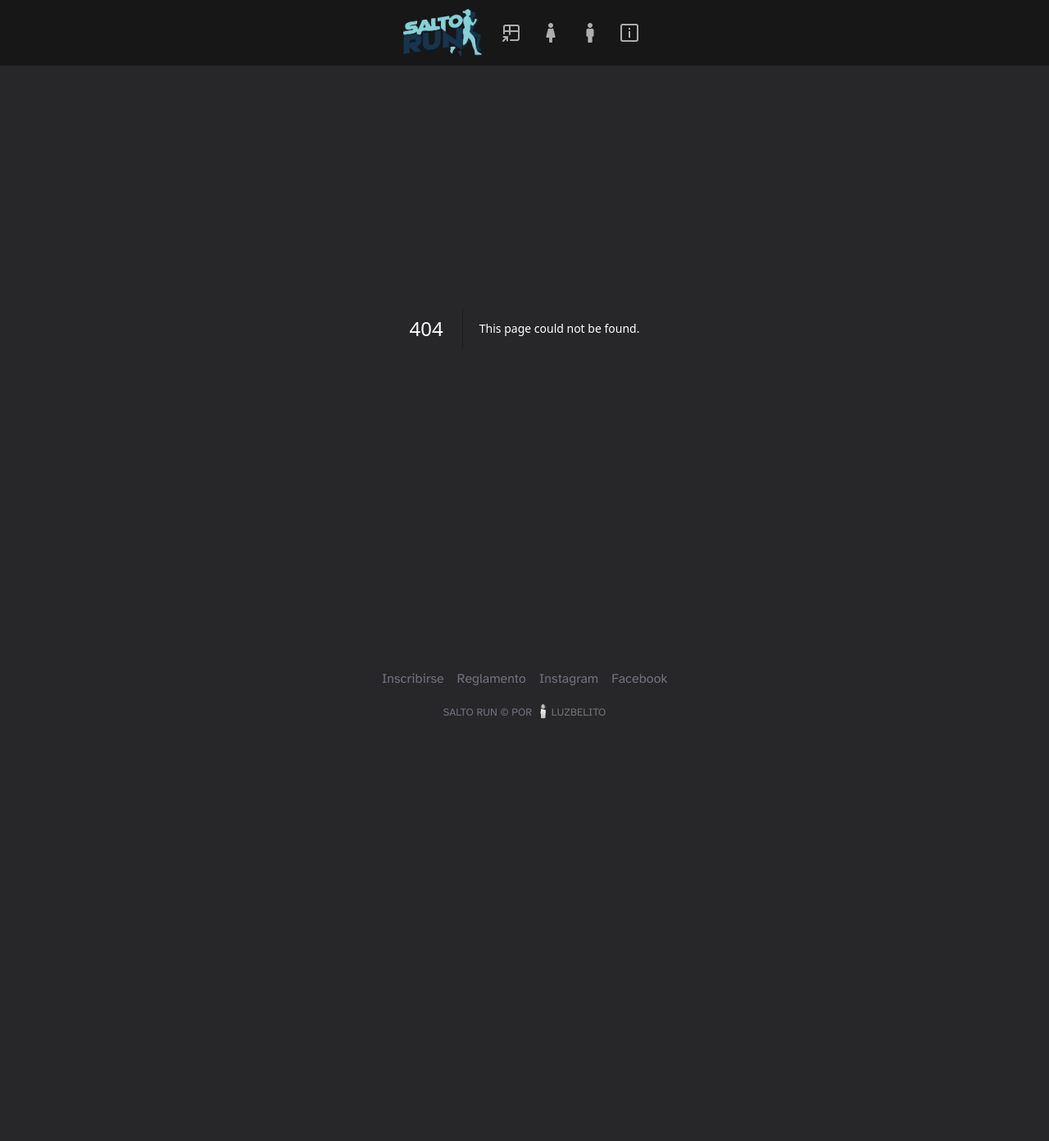
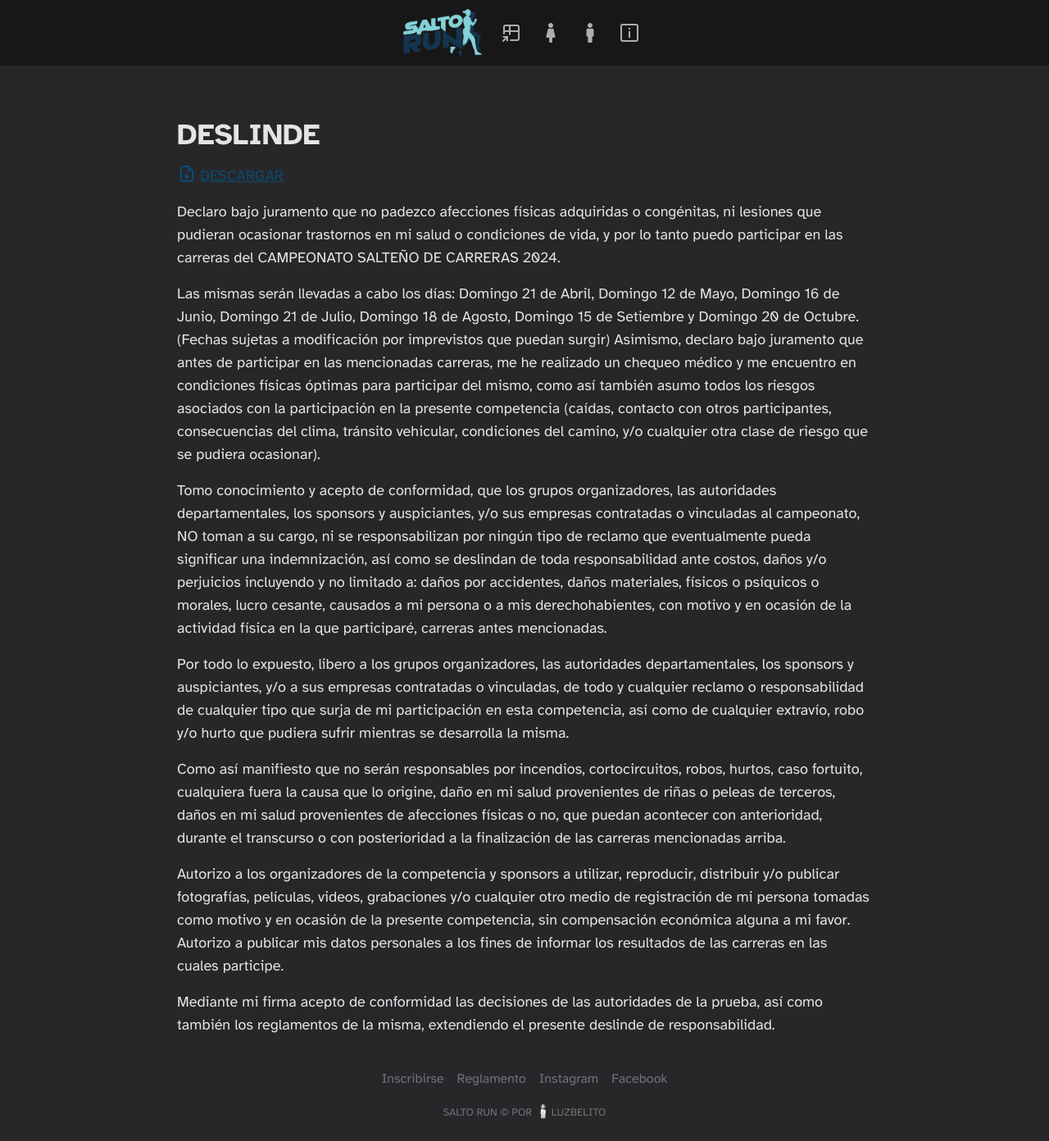
Before and after one commit to riberojuanca/saltorun, a Next.js app: page /deslinde in a window 1280 px wide. Before the commit this address had no page. Shown: the whole page at 82% size. Before the commit the page ends 904 px from the top, so only its background shows below. Built offline with nearby package versions, Linux system fonts and the light colour scheme.

Commit message:
Deslinde page was created

```diff
--- /dev/null
+++ b/src/app/deslinde/page.jsx
@@ -0,0 +1,82 @@
+import React from "react";
+import Link from "next/link";
+import { TbFileDownload } from "react-icons/tb";
+
+function deslinde() {
+  return (
+    <main className=" font-light p-6 text-zinc-200 flex flex-col gap-4 ms-auto me-auto max-w-4xl text-lg">
+      <h1 className="mt-6 font-semibold text-4xl">DESLINDE</h1>
+      <Link
+        className="w-fit flex items-center gap-1 underline text-sky-900 hover:brightness-110"
+        href="https://drive.google.com/file/d/1SIC2TbSsb_kTBl-v5hh8Ki1sltZNUDLf/view?pli=1 "
+        target="_blank"
+        rel="noopener"
+      >
+        <TbFileDownload className="text-2xl mb-1" /> DESCARGAR
+      </Link>
+      <p>
+        Declaro bajo juramento que no padezco afecciones físicas adquiridas o
+        congénitas, ni lesiones que pudieran ocasionar trastornos en mi salud o
+        condiciones de vida, y por lo tanto puedo participar en las carreras del
+        CAMPEONATO SALTEÑO DE CARRERAS 2024.
+      </p>
+      <p>
+        Las mismas serán llevadas a cabo los días: Domingo 21 de Abril, Domingo
+        12 de Mayo, Domingo 16 de Junio, Domingo 21 de Julio, Domingo 18 de
+        Agosto, Domingo 15 de Setiembre y Domingo 20 de Octubre. (Fechas sujetas
+        a modificación por imprevistos que puedan surgir) Asimismo, declaro bajo
+        juramento que antes de participar en las mencionadas carreras, me he
+        realizado un chequeo médico y me encuentro en condiciones físicas
+        óptimas para participar del mismo, como así también asumo todos los
+        riesgos asociados con la participación en la presente competencia
+        (caídas, contacto con otros participantes, consecuencias del clima,
+        tránsito vehicular, condiciones del camino, y/o cualquier otra clase de
+        riesgo que se pudiera ocasionar).
+      </p>
+      <p>
+        Tomo conocimiento y acepto de conformidad, que los grupos organizadores,
+        las autoridades departamentales, los sponsors y auspiciantes, y/o sus
+        empresas contratadas o vinculadas al campeonato, NO toman a su cargo, ni
+        se responsabilizan por ningún tipo de reclamo que eventualmente pueda
+        significar una indemnización, así como se deslindan de toda
+        responsabilidad ante costos, daños y/o perjuicios incluyendo y no
+        limitado a: daños por accidentes, daños materiales, físicos o psíquicos
+        o morales, lucro cesante, causados a mi persona o a mis
+        derechohabientes, con motivo y en ocasión de la actividad física en la
+        que participaré, carreras antes mencionadas.
+      </p>
+      <p>
+        Por todo lo expuesto, libero a los grupos organizadores, las autoridades
+        departamentales, los sponsors y auspiciantes, y/o a sus empresas
+        contratadas o vinculadas, de todo y cualquier reclamo o responsabilidad
+        de cualquier tipo que surja de mi participación en esta competencia, así
+        como de cualquier extravío, robo y/o hurto que pudiera sufrir mientras
+        se desarrolla la misma.
+      </p>
+      <p>
+        Como así manifiesto que no serán responsables por incendios,
+        cortocircuitos, robos, hurtos, caso fortuito, cualquiera fuera la causa
+        que lo origine, daño en mi salud provenientes de riñas o peleas de
+        terceros, daños en mi salud provenientes de afecciones físicas o no, que
+        puedan acontecer con anterioridad, durante el transcurso o con
+        posterioridad a la finalización de las carreras mencionadas arriba.
+      </p>
+      <p>
+        Autorizo a los organizadores de la competencia y sponsors a utilizar,
+        reproducir, distribuir y/o publicar fotografías, películas, videos,
+        grabaciones y/o cualquier otro medio de registración de mi persona
+        tomadas como motivo y en ocasión de la presente competencia, sin
+        compensación económica alguna a mi favor. Autorizo a publicar mis datos
+        personales a los fines de informar los resultados de las carreras en las
+        cuales participe.
+      </p>
+      <p>
+        Mediante mi firma acepto de conformidad las decisiones de las
+        autoridades de la prueba, así como también los reglamentos de la misma,
+        extendiendo el presente deslinde de responsabilidad.
+      </p>
+    </main>
+  );
+}
+
+export default deslinde;
--- a/src/app/reglamento/page.jsx
+++ b/src/app/reglamento/page.jsx
@@ -3,8 +3,8 @@ import React from "react";
 function rules() {
   return (
     <main className=" font-light p-6 text-zinc-200 flex flex-col gap-4 ms-auto me-auto max-w-4xl text-lg">
-      <h1 className="mt-6 font-semibold text-3xl">REGLAMENTO</h1>
-      <h2 className="mt-4 font-medium text-xl">ORGANIZADORES:</h2>
+      <h1 className=" mt-6 font-semibold text-4xl">REGLAMENTO</h1>
+      <h2 className="text-sky-800 mt-4 font-medium text-xl">ORGANIZADORES:</h2>
       <p>
         Los organizadores serán grupos de corredores de Salto, mediante una
         COMISION ORGANIZADORA y nucleados con el nombre de SALTO RUN, integrada
@@ -13,7 +13,7 @@ function rules() {
         locales (Intendencia de Salto) para obtener los permisos y
         autorizaciones correspondientes.
       </p>
-      <h2 className="mt-4 font-medium text-xl">JUECES:</h2>
+      <h2 className="text-sky-800 mt-4 font-medium text-xl">JUECES:</h2>
       <p>
         SALTO RUN, definió como autoridades máximas a los JUECES DEL CAMPEONATO.
         Los mismos serán los encargados de la fiscalización y organización
@@ -24,14 +24,18 @@ function rules() {
         <li>JUEZ 1 – Titular: Richard Nessi</li>
         <li>JUEZ 2 – Titular: Martin Peralta</li>
       </ul>
-      <h2 className=" mt-4 font-medium text-xl">FORMATO DEL CAMPEONATO:</h2>
+      <h2 className="text-sky-800 mt-4 font-medium text-xl">
+        FORMATO DEL CAMPEONATO:
+      </h2>
       <p>
         serán 7 fechas, en lugares y fecha a determinar. Las mismas serán
         anunciadas oportunamente. Para competir por los premios se debe
         participar al menos 4 fechas. Todos los participantes que pasen la línea
         de llegada sumarán puntos que se irán acumulando fecha a fecha.
       </p>
-      <h2 className=" mt-4 font-medium text-xl">Puntajes por categoría:</h2>
+      <h2 className="text-sky-800 mt-4 font-medium text-xl">
+        Puntajes por categoría:
+      </h2>
       {/* <ul>
         <li>1º = 30 puntos</li>
         <li>2º = 26 puntos</li>
@@ -75,12 +79,14 @@ function rules() {
         En el campeonato podrán competir atletas locales, de otros departamentos
         y también extranjeros.
       </p>
-      <h2 className=" mt-4 font-medium text-xl">Premiación</h2>
+      <h2 className="text-sky-800 mt-4 font-medium text-xl">Premiación</h2>
       <p>
         serán 21 categorías (damas, hombres y atletas especiales) premiadas del
         1 a 5 en la cada categoría. La premiación será en la última fecha
       </p>
-      <h3 className=" mt-4 font-medium text-lg">También se premiará:</h3>
+      <h3 className="text-sky-900 mt-4 font-medium text-lg">
+        También se premiará:
+      </h3>
       <ol className="px-4">
         <li>
           1) Al campeón y la campeona salteña (aquellos atletas que hayan sumado
@@ -130,7 +136,7 @@ function rules() {
         siguiente: Primero, número de carreras a la que asistió cada corredor.
         Segundo, número de etapas ganadas por cada corredor.
       </p>
-      <h2 className=" mt-4 font-medium text-xl">INSCRIPCIÓN</h2>
+      <h2 className="text-sky-800 mt-4 font-medium text-xl">INSCRIPCIÓN</h2>
       <p>
         La inscripción se hará digitalmente, a través de un formulario web:
         www.saltorun.com
@@ -141,7 +147,9 @@ function rules() {
         departamentos y del exterior).
       </p>
 
-      <h2 className=" mt-4 font-medium text-xl">RETIRO DE NÚMEROS:</h2>
+      <h2 className="text-sky-800 mt-4 font-medium text-xl">
+        RETIRO DE NÚMEROS:
+      </h2>
       <p>
         Los números se podrán levantar en el gimnasio de RICHARD NESSI – Artigas
         2099, en días y horarios a definir (serán comunicados
@@ -149,7 +157,7 @@ function rules() {
         su número, deberá pasar con el ticket de pago para confirmar la
         inscripción correspondiente.
       </p>
-      <h2 className=" mt-4 font-medium text-xl">
+      <h2 className="text-sky-800 mt-4 font-medium text-xl">
         DESLINDE DE RESPONSABILIDAD Y FICHA MÉDICA:
       </h2>
       <p>
@@ -165,7 +173,7 @@ function rules() {
           participar de todas las fechas del mencionado campeonato.
         </strong>
       </p>
-      <h2 className=" mt-4 font-medium text-xl">COSTO:</h2>
+      <h2 className="text-sky-800 mt-4 font-medium text-xl">COSTO:</h2>
       <p>
         Competir en cada fecha tendrá un costo de $ 350 (trescientos cincuenta
         pesos uruguayos) que incluye: derecho a participar, derecho a asistencia
@@ -189,13 +197,13 @@ function rules() {
         acceder a dicho beneficio se deberá abonar el mismo antes del inicio de
         la fecha 1.
       </p>
-      <h2 className=" mt-4 font-medium text-xl">FORMA DE PAGO:</h2>
+      <h2 className="text-sky-800 mt-4 font-medium text-xl">FORMA DE PAGO:</h2>
       <p>
         El pago de la inscripción se hará a través de un colectivo de ABITAB
         (Número 123467 a nombre de Salto Run).
       </p>
 
-      <h2 className=" mt-4 font-medium text-xl">
+      <h2 className="text-sky-800 mt-4 font-medium text-xl">
         COMPETIDORES MENORES DE EDAD:
       </h2>
       <p>
@@ -205,7 +213,7 @@ function rules() {
         responsable por el mismo.
       </p>
 
-      <h2 className=" mt-4 font-medium text-xl">SUSPENSIÓN:</h2>
+      <h2 className="text-sky-800 mt-4 font-medium text-xl">SUSPENSIÓN:</h2>
       <p>
         Se suspenderá alguna fecha únicamente en caso de tormentas eléctricas,
         de ser así la Comisión decidirá si la misma queda sin efecto o
@@ -213,14 +221,14 @@ function rules() {
         que será oportunamente comunicado por nuestras redes sociales.
       </p>
 
-      <h2 className=" mt-4 font-medium text-xl">SORTEOS:</h2>
+      <h2 className="text-sky-800 mt-4 font-medium text-xl">SORTEOS:</h2>
       <p>
         En cada fecha del campeonato la organización sorteará un vale de compra
         en dólares de un lugar y monto a determinar. En la última etapa y como
         cierre del campeonato se sorteará una Moto 0km.
       </p>
 
-      <h3 className=" mt-2 font-medium text-lg">
+      <h3 className="text-sky-900 mt-2 font-medium text-lg">
         Forma de participar en el sorteo:
       </h3>
       <p>
@@ -249,7 +257,9 @@ function rules() {
         normativa de circulación vigente.
       </p>
 
-      <h2 className=" mt-4 font-medium text-xl">NÚMERO DE COMPETIDOR:</h2>
+      <h2 className="text-sky-800 mt-4 font-medium text-xl">
+        NÚMERO DE COMPETIDOR:
+      </h2>
 
       <p className="px-4">
         1. A cada competidor en el momento de la inscripción se le asignará un
@@ -267,8 +277,10 @@ function rules() {
         extraviara el número asignado.
       </p>
 
-      <h2 className=" mt-4 font-medium text-xl">REGLAMENTO DE CARRERA:</h2>
-      <h3 className=" mt-2 font-medium text-lg">Largada:</h3>
+      <h2 className="text-sky-800  mt-4 font-medium text-xl">
+        REGLAMENTO DE CARRERA:
+      </h2>
+      <h3 className="text-sky-900 mt-2 font-medium text-lg">Largada:</h3>
       <p>
         Se largará en grupo, previo a la largada se explicara el recorrido en
         voz alta (también se publicará en redes el mismo en días previos a la
@@ -276,7 +288,9 @@ function rules() {
         bandera.
       </p>
 
-      <h3 className=" mt-4 font-medium text-lg">Desarrollo de la prueba:</h3>
+      <h3 className="text-sky-900 mt-4 font-medium text-lg">
+        Desarrollo de la prueba:
+      </h3>
       <p>
         Habrá puntos de control durante todo el recorrido y jueces móviles
         (bicicleta y/o moto). Cualquier acto de mala fe, cortar camino, lastimar
@@ -285,7 +299,7 @@ function rules() {
         personas externas a la prueba, ya sea corriendo, en bicicleta o en
         cualquier otro medio de locomoción.
       </p>
-      <h3 className=" mt-2 font-medium text-lg">Llegada:</h3>
+      <h3 className="text-sky-900 mt-2 font-medium text-lg">Llegada:</h3>
       <p>
         Se deberá llegar a la meta por el embudo vallado que conducirá al
         competidor a la línea de meta. Cualquier competidor que no cruce la meta
```
